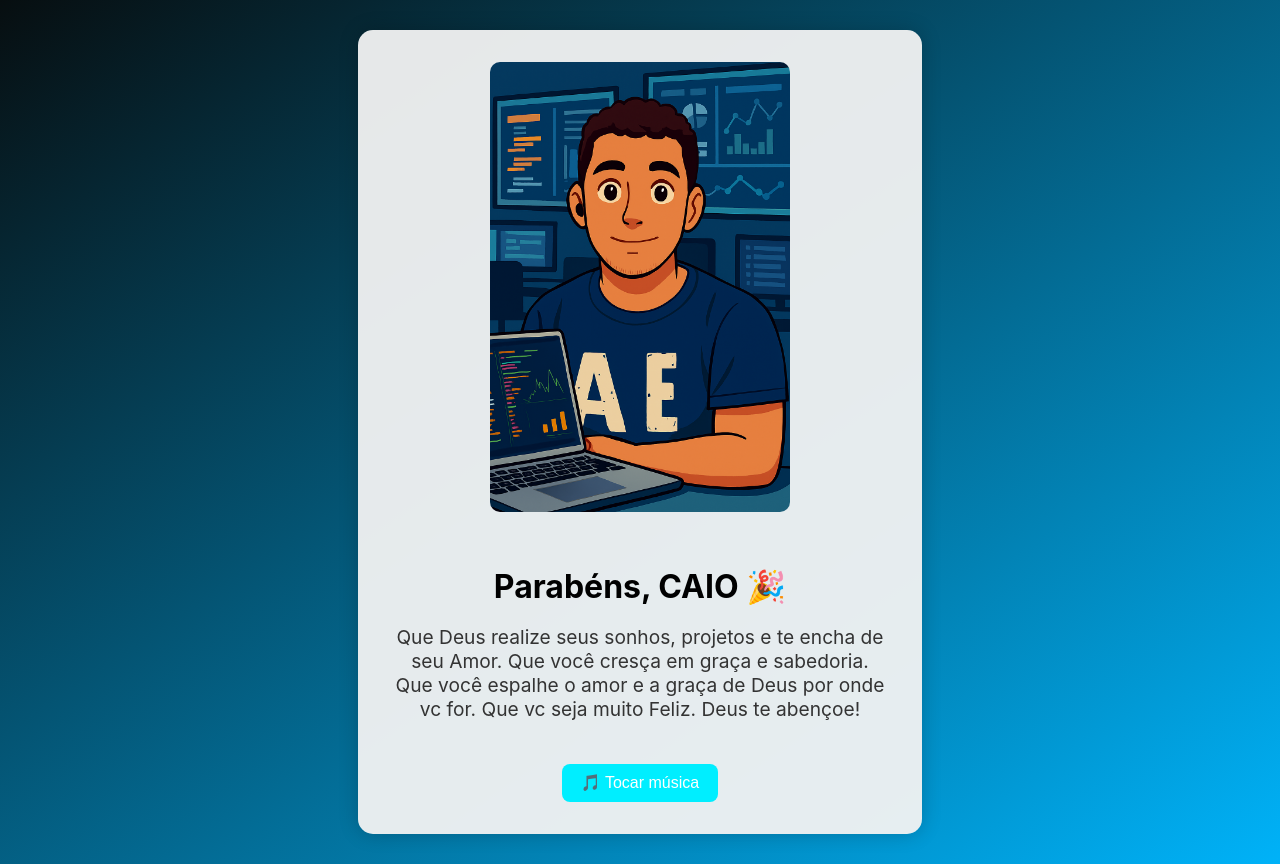
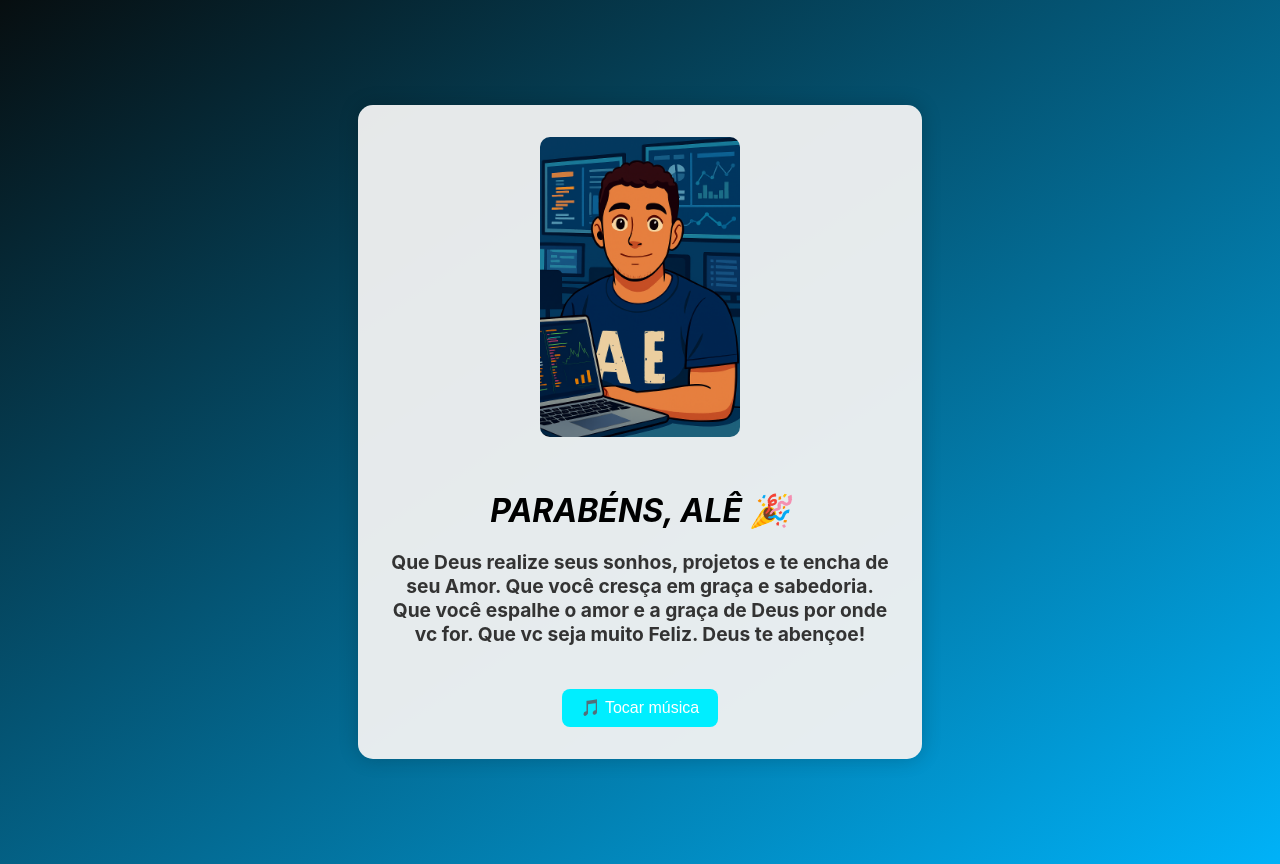
Before and after one commit to Ale-Calassa/appniver, a React (Create React App) app: page /appniver/dashboard in a window 1280 px wide. Built offline with nearby package versions, Linux system fonts and the light colour scheme.

Commit message:
Update File

```diff
--- a/src/pages/Dashboard.css
+++ b/src/pages/Dashboard.css
@@ -19,7 +19,7 @@
 
 .birthday-img {
   width: 100%;
-  max-width: 300px;
+  max-width: 200px;
   height: auto;
   border-radius: 10px;
   margin-bottom: 1.5rem;
@@ -27,12 +27,14 @@
 
 .dashboard-content h2 {
   font-size: 2rem;
+  font-style: oblique;
   color: #000000;
   margin-bottom: 1rem;
 }
 
 .dashboard-content p {
   font-size: 1.2rem;
+  font-weight: bold;
   color: #333;
 }
 
--- a/src/pages/Dashboard.jsx
+++ b/src/pages/Dashboard.jsx
@@ -23,7 +23,7 @@ const Dashboard = () => {
 
       <div className="dashboard-content">
         <img src={cumple} alt="Feliz Aniversário" className="birthday-img" />
-        <h2> Parabéns, CAIO 🎉</h2>
+        <h2> PARABÉNS, ALÊ 🎉</h2>
         <p>  Que Deus realize seus sonhos, projetos e te encha de seu Amor.
              Que você cresça em graça e sabedoria.
              Que você espalhe o amor e a graça de Deus por onde vc for.
```
